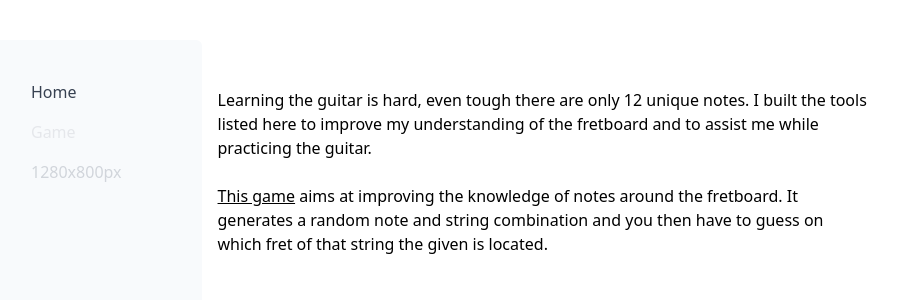
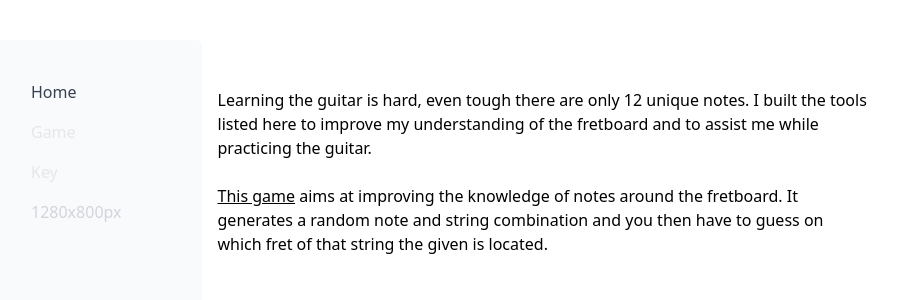
Before and after one commit to matthiasweiss/guitar-notes, a React (Vite) app: page /#/ in a window 1280 px wide. Shown: the top 300 px of the page, without its empty margins (201-1098 px from the left). Built offline with nearby package versions, Linux system fonts and the light colour scheme.

Commit message:
Make routes reusable

```diff
--- a/src/components/navbar.tsx
+++ b/src/components/navbar.tsx
@@ -1,11 +1,6 @@
 import { Link, useLocation } from 'react-router-dom';
 import { twMerge } from 'tailwind-merge';
-import { PATHS } from '../constants';
-
-const LINKS = [
-  { path: PATHS.HOME, label: 'Home' },
-  { path: PATHS.GAME, label: 'Game' },
-] as const;
+import { ROUTES } from '../routes';
 
 export const Navbar = () => {
   const { pathname } = useLocation();
@@ -13,17 +8,17 @@ export const Navbar = () => {
   return (
     <div className="flex h-full flex-col gap-4 rounded-md bg-slate-50 px-6 py-10 sm:px-10 md:p-10 lg:h-fit lg:pb-44 lg:pr-20">
       <ul className="flex flex-1 flex-col gap-4">
-        {LINKS.map((link) => {
+        {Object.entries(ROUTES).map(([name, { path }]) => {
           return (
-            <li key={link.path}>
+            <li key={path}>
               <Link
                 className={twMerge(
-                  'text-gray-200 no-underline hover:text-gray-300',
-                  pathname === link.path && 'text-gray-700 hover:text-gray-700',
+                  'capitalize text-gray-200 no-underline hover:text-gray-300',
+                  pathname === path && 'text-gray-700 hover:text-gray-700',
                 )}
-                to={link.path}
+                to={path}
               >
-                {link.label}
+                {name}
               </Link>
             </li>
           );
--- a/src/constants.ts
+++ /dev/null
@@ -1,4 +0,0 @@
-export const PATHS = {
-  HOME: '/',
-  GAME: '/game',
-} as const;
--- a/src/main.tsx
+++ b/src/main.tsx
@@ -1,19 +1,18 @@
 import React from 'react';
 import ReactDOM from 'react-dom/client';
 import { HashRouter, Route, Routes } from 'react-router-dom';
-import { PATHS } from './constants';
 import './index.css';
-import { Game } from './screens/game/game.tsx';
-import { Home } from './screens/home/home.tsx';
+import { ROUTES } from './routes';
 import { Layout } from './screens/layout.tsx';
 
 ReactDOM.createRoot(document.getElementById('root')!).render(
   <React.StrictMode>
     <HashRouter>
       <Routes>
-        <Route path={PATHS.HOME} element={<Layout />}>
-          <Route index element={<Home />}></Route>
-          <Route path={PATHS.GAME} element={<Game />}></Route>
+        <Route path={ROUTES.home.path} element={<Layout />}>
+          {Object.values(ROUTES).map(({ path, element, index }) => {
+            return <Route path={path} element={element} index={index} />;
+          })}
         </Route>
       </Routes>
     </HashRouter>
--- /dev/null
+++ b/src/routes.tsx
@@ -0,0 +1,15 @@
+import { Game } from './screens/game/game';
+import { Home } from './screens/home/home';
+import { Key } from './screens/key/key';
+
+export type RouteDefinition = {
+  path: string;
+  element: JSX.Element;
+  index?: true;
+};
+
+export const ROUTES: Record<string, RouteDefinition> = {
+  home: { path: '/', element: <Home />, index: true },
+  game: { path: '/game', element: <Game /> },
+  key: { path: '/key', element: <Key /> },
+} as const;
--- a/src/screens/home/home.tsx
+++ b/src/screens/home/home.tsx
@@ -1,5 +1,5 @@
 import { Link } from 'react-router-dom';
-import { PATHS } from '../../constants';
+import { ROUTES } from '../../routes';
 
 export const Home = () => {
   return (
@@ -11,10 +11,10 @@ export const Home = () => {
           the fretboard and to assist me while practicing the guitar.
           <br />
           <br />
-          <Link to={PATHS.GAME}>This game</Link> aims at improving the knowledge
-          of notes around the fretboard. It generates a random note and string
-          combination and you then have to guess on which fret of that string
-          the given is located.
+          <Link to={ROUTES.game.path}>This game</Link> aims at improving the
+          knowledge of notes around the fretboard. It generates a random note
+          and string combination and you then have to guess on which fret of
+          that string the given is located.
         </div>
       </div>
     </>
--- /dev/null
+++ b/src/screens/key/key.tsx
@@ -0,0 +1,3 @@
+export const Key = () => {
+  return <></>;
+};
```
